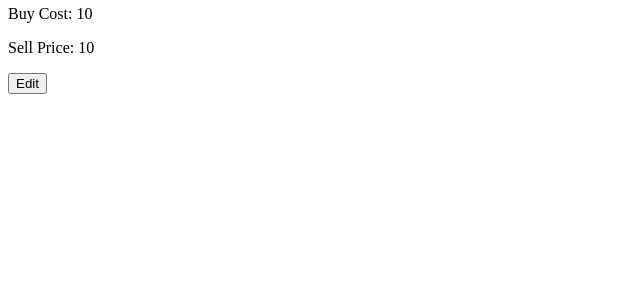
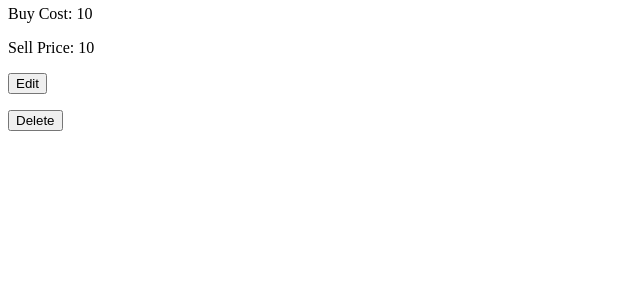
Before and after one commit to BrianBell422/python_solo_project, a Flask app: page /bikes/1 in a window 1280 px wide. Shown: the part 357-657 px from the top of the page, without its empty margins (0-640 px from the left). Run offline with Flask 2, Linux system fonts and the light colour scheme; a database or web service that is not in the repository returns one stand-in record (values such as "Sample title"); some libraries are stand-ins or nearby versions.

Commit message:
Bike delete now working

```diff
--- a/mikes_bikes/controllers/bike_controller.py
+++ b/mikes_bikes/controllers/bike_controller.py
@@ -59,3 +59,8 @@ def update_bike(id):
 @bikes_blueprint.route("/bikes/show")
 def show():
     return render_template("bikes/show.html")
+
+@bikes_blueprint.route("/bikes/<id>/delete", methods=['POST'])
+def delete_bike(id):
+    bike_repository.delete(id)
+    return redirect('/bikes')
--- a/mikes_bikes/templates/bikes/show.html
+++ b/mikes_bikes/templates/bikes/show.html
@@ -11,5 +11,10 @@
     <p>Sell Price: {{bike.sell_price}}</p>
     <p><a href="/bikes/{{bike.id}}/edit"><button>Edit</button></a></p>
 </div>
+<div>
+    <form class="delete-form" action="/bikes/{{bike.id}}/delete" method="POST">
+        <button>Delete</button>
+    </form>
+</div>
 
 {% endblock %}
```
